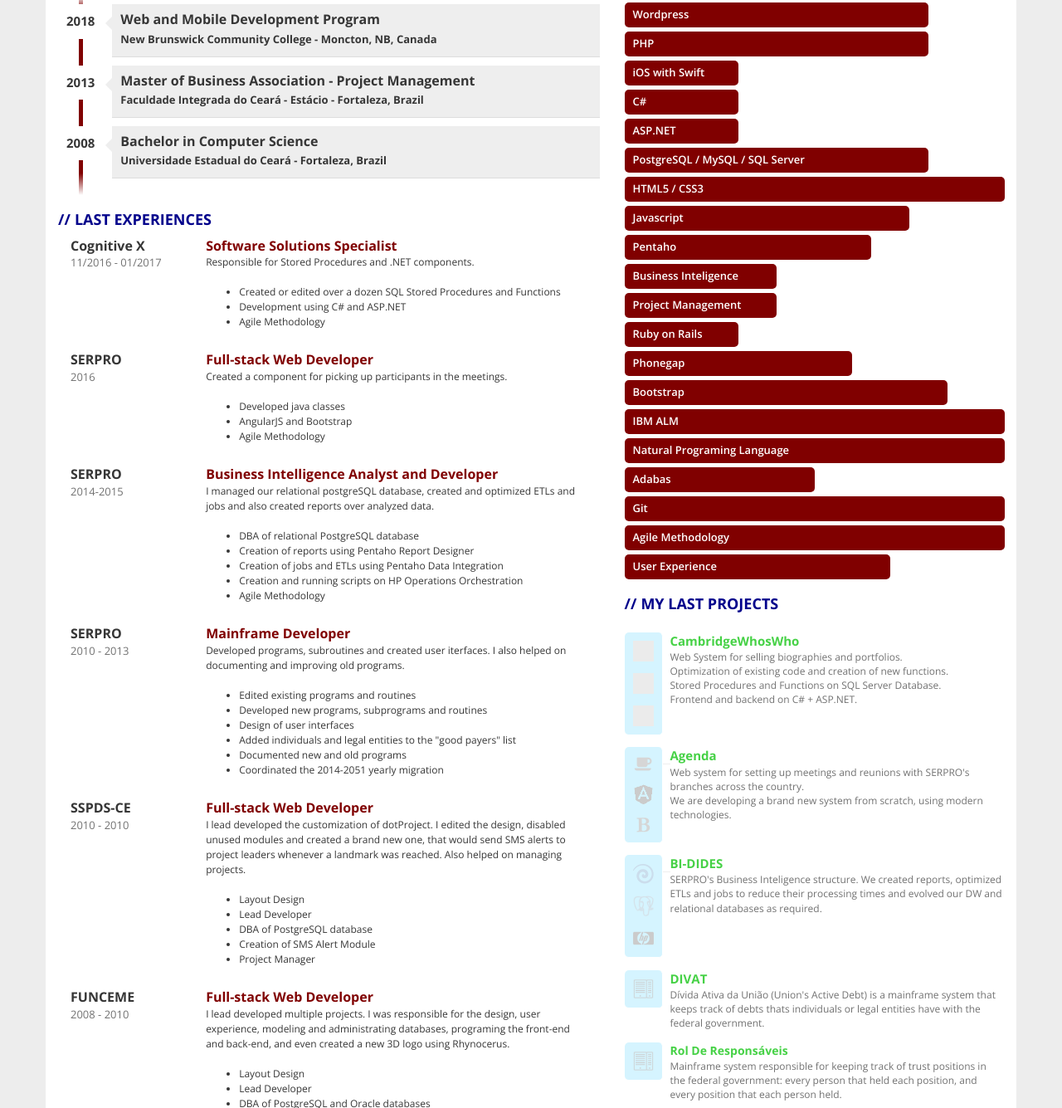
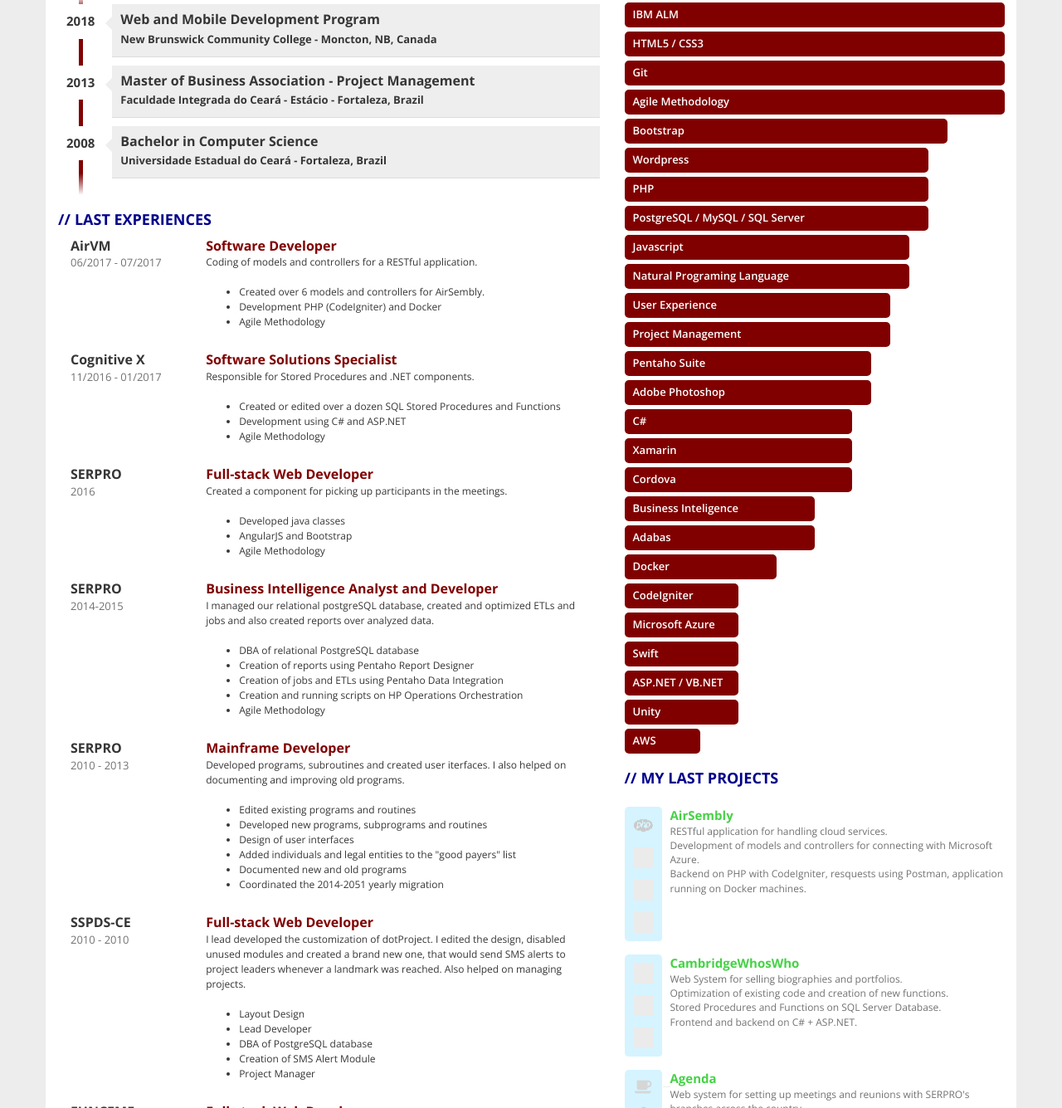
Before and after one commit to supermonteiro/thiagomb.com, a plain HTML site: page index.html in a window 1280 px wide. Shown: the part 681-2016 px from the top of the page at 83% size. Drawn offline with nearby package versions, Linux system fonts and the light colour scheme; grey boxes are pictures that could not be loaded.

Commit message:
added micrsoft sln. updated after airvm.

```diff
--- a/index.html
+++ b/index.html
@@ -36,7 +36,7 @@
             <div id="titles">
               <div id="titlecontent">
             <p class="center">About Me</p>
-            <p>I'm a passionate Software Engineer, with 7 years experience in developing applications and systems with a focus on web applications, embedded systems and user experience, with some work on BI and project management.
+            <p>I'm a passionate Software Engineer, with 8 years experience in developing applications and systems with a focus on web applications, embedded systems and user experience, with some work on BI and project management.
             </p><br>
             <p>
             Relative to PHP development, I designed and developed 2 systems at FUNCEME from scratch. One was for tracking the usage of the company's cars, and the other monitors the water level of all lakes in our state.
@@ -89,6 +89,24 @@
 
           <div class="box">
             <h2>Last Experiences</h2>
+            <div class="job clearfix">
+              <div class="col-xs-3">
+                <div class="where">AirVM</div>
+                <div class="year">06/2017 - 07/2017</div>
+              </div>
+              <div class="col-xs-9">
+                <div class="profession">Software Developer</div>
+                  <div class="description">Coding of models and controllers for a RESTful application.
+                  <br/>
+                  <br/>
+                  <ul>
+                    <li>Created over 6 models and controllers for AirSembly.</li>
+                    <li>Development PHP (CodeIgniter) and Docker</li>
+                    <li>Agile Methodology</li>
+                  </ul>
+                </div>
+              </div>
+            </div>
             <div class="job clearfix">
               <div class="col-xs-3">
                 <div class="where">Cognitive X</div>
@@ -217,7 +235,7 @@
               <div class="icon pull-left text-center"><span class="fa fa-file-text-o fa-fw"></span></div>
               <div class="title pull-right">Resume</div>
               <div class="description pull-right">
-                <a target="_blank"  href="https://goo.gl/68M3Ch">
+                <a target="_blank"  href="http://bit.ly/thiagosresume">
                 Download my full Resume!
                 </a>
               </div>
@@ -242,7 +260,7 @@
             <div class="contact-item">
               <div class="icon pull-left text-center"><span class="fa fa-linkedin fa-fw"></span></div>
               <div class="title pull-right">Linkedin</div>
-              <div class="description pull-right"><a target="_blank"  href="https://ca.linkedin.com/in/tmbarbosa">https://ca.linkedin.com/in/tmbarbosa</a></div>
+              <div class="description pull-right"><a target="_blank"  href="https://www.linkedin.com/in/tmbarbosa/">https://www.linkedin.com/in/tmbarbosa/</a></div>
             </div>
             <div class="contact-item">
               <div class="icon pull-left text-center"><span class="fa fa-pencil fa-fw"></span></div>
@@ -255,31 +273,58 @@
           <div class="box">
             <h2>Skills</h2>
             <div class="skills">
-              <div class="item-skills" data-percent="0.80">Wordpress</div>
-              <div class="item-skills" data-percent="0.80">PHP</div>
-              <div class="item-skills" data-percent="0.30">iOS with Swift</div>
-              <div class="item-skills" data-percent="0.30">C#</div>
-              <div class="item-skills" data-percent="0.30">ASP.NET</div>
-              <div class="item-skills" data-percent="0.80">PostgreSQL / MySQL / SQL Server</div>
-              <div class="item-skills" data-percent="1.00">HTML5 / CSS3</div>
-              <div class="item-skills" data-percent="0.75">Javascript</div>
-              <div class="item-skills" data-percent="0.65">Pentaho</div>
-              <div class="item-skills" data-percent="0.40">Business Inteligence</div>
-              <div class="item-skills" data-percent="0.40">Project Management</div>
-              <div class="item-skills" data-percent="0.30">Ruby on Rails</div>
-              <div class="item-skills" data-percent="0.60">Phonegap</div>
-              <div class="item-skills" data-percent="0.85">Bootstrap</div>
-              <div class="item-skills" data-percent="1.00">IBM ALM</div>
-              <div class="item-skills" data-percent="1.00">Natural Programing Language</div>
-              <div class="item-skills" data-percent="0.50">Adabas</div>
-              <div class="item-skills" data-percent="1.00">Git</div>
-              <div class="item-skills" data-percent="1.00">Agile Methodology</div>
-              <div class="item-skills" data-percent="0.70">User Experience</div>
+                <div class="item-skills" data-percent="1.00">IBM ALM</div>
+                <div class="item-skills" data-percent="1.00">HTML5 / CSS3</div>
+                <div class="item-skills" data-percent="1.00">Git</div>
+                <div class="item-skills" data-percent="1.00">Agile Methodology</div>
+                <div class="item-skills" data-percent="0.85">Bootstrap</div>
+                <div class="item-skills" data-percent="0.80">Wordpress</div>
+                <div class="item-skills" data-percent="0.80">PHP</div>
+                <div class="item-skills" data-percent="0.80">PostgreSQL / MySQL / SQL Server</div>
+                <div class="item-skills" data-percent="0.75">Javascript</div>
+                <div class="item-skills" data-percent="0.75">Natural Programing Language</div>
+                <div class="item-skills" data-percent="0.70">User Experience</div>
+                <div class="item-skills" data-percent="0.70">Project Management</div>
+                <div class="item-skills" data-percent="0.65">Pentaho Suite</div>
+                <div class="item-skills" data-percent="0.65">Adobe Photoshop</div>
+                <div class="item-skills" data-percent="0.60">C#</div>
+                <div class="item-skills" data-percent="0.60">Xamarin</div>
+                <div class="item-skills" data-percent="0.60">Cordova</div>
+                <div class="item-skills" data-percent="0.50">Business Inteligence</div>
+                <div class="item-skills" data-percent="0.50">Adabas</div>
+                <div class="item-skills" data-percent="0.40">Docker</div>
+                <div class="item-skills" data-percent="0.30">CodeIgniter</div>
+                <div class="item-skills" data-percent="0.30">Microsoft Azure</div>
+                <div class="item-skills" data-percent="0.30">Swift</div>
+                <div class="item-skills" data-percent="0.30">ASP.NET / VB.NET</div>
+                <div class="item-skills" data-percent="0.30">Unity</div>
+                <div class="item-skills" data-percent="0.20">AWS</div>
             </div>
           </div>
           <!-- PROJECTS -->
           <div class="box">
             <h2>My Last Projects</h2>
+              <div class="contact-item">
+                  <br />
+                  <div class="icon pull-left text-center">
+                      <span class="fa-fw"><img src="img/php-icon-small.png"></span>
+                      <br /><br />
+                      <span class="fa-fw"><img src="http://www.opensoftindia.com/static/img/tech/ci.png"></span>
+                      <br /><br />
+                      <span class="fa-fw"><img src="https://www.docker.com/sites/default/files/vertical_large.png"></span>
+                      <br /><br />
+                      <span class="fa-fw"><img src="http://epmpoint.com/wp-content/uploads/2015/07/icon-lg-azcloud.png"></span>
+                  </div>
+                  <div class="title pull-right">AirSembly</div>
+                  <div class="description pull-right">
+                      RESTful application for handling cloud services.
+                      <br />
+                      Development of models and controllers for connecting with Microsoft Azure.
+                      <br />
+                      Backend on PHP with CodeIgniter, resquests using Postman, application running on Docker machines.
+                  </div>
+              </div>
+              <br />
             <div class="contact-item">
             <br/>
               <div class="icon pull-left text-center">
```
